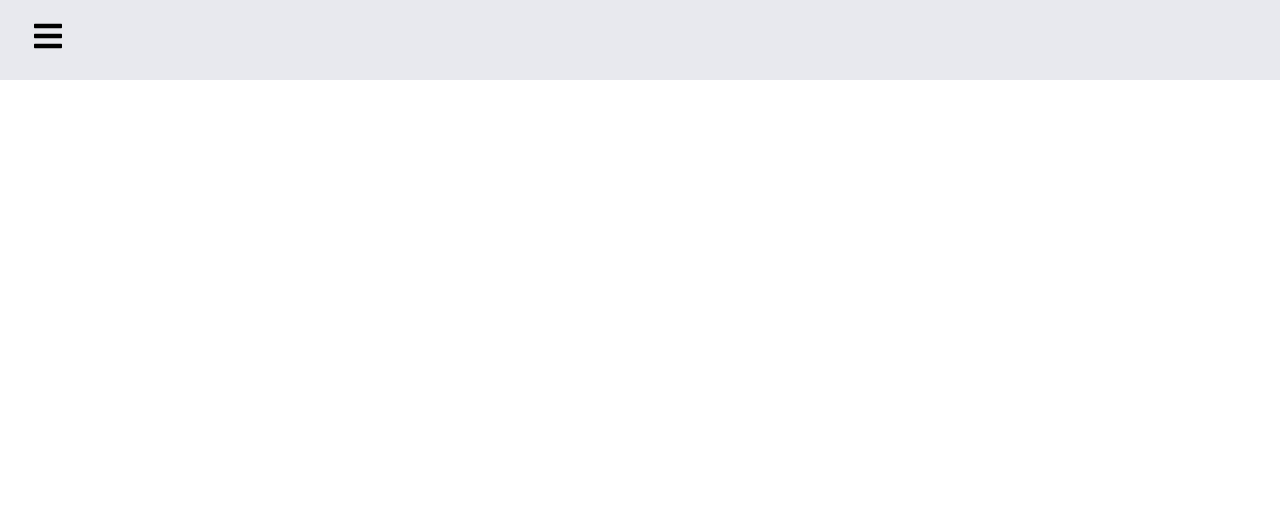
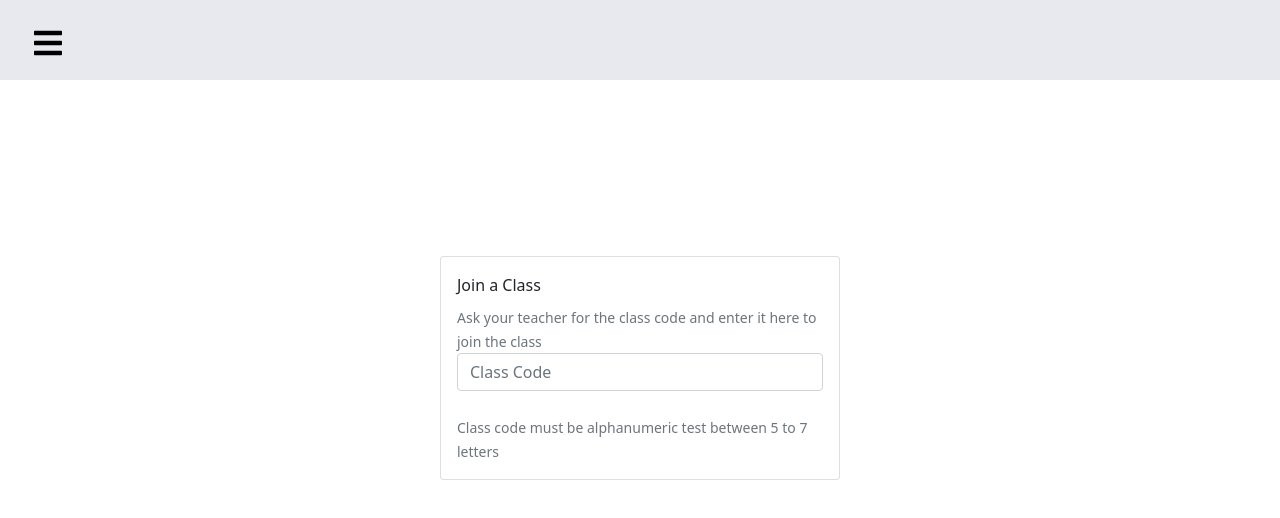
Before and after one commit to froheel/Classroom, a React (Create React App) app in the folder react-classroom/: page /Joinclass in a window 1280 px wide. Shown: the top 518 px of the page. Built offline with nearby package versions, Linux system fonts and the light colour scheme; the HTML template or start-up script is replaced by a standard one.

Commit message:
Added Join Class page with frontend validation

```diff
--- a/react-classroom/src/App.css
+++ b/react-classroom/src/App.css
@@ -36,3 +36,7 @@
     transform: rotate(360deg);
   }
 }
+
+.main {
+  height: 30em;
+}
--- a/react-classroom/src/App.js
+++ b/react-classroom/src/App.js
@@ -3,6 +3,10 @@ import Sidebar from './components/Sidebar'
 import Home from './pages/Home'
 import Classes from './pages/Classes'
 import Assignments from './pages/Assignments'
+import Joinclass from './pages/Joinclass'
+import 'bootstrap/dist/css/bootstrap.css'
+import './App.css'
+
 function App() {
   return (
     <>
@@ -12,7 +16,7 @@ function App() {
         <Route path='/' exact component={Home}/>
         <Route path='/Classes' exact component={Classes}/>
         <Route path='/Assignments' exact component={Assignments}/>
-
+        <Route path='/Joinclass' exact component={Joinclass}/>
       </Switch>
     </Router>
     </>
--- a/react-classroom/src/components/SidebarData.js
+++ b/react-classroom/src/components/SidebarData.js
@@ -2,6 +2,7 @@ import React from 'react'
 import * as AiIcons from "react-icons/ai";
 import * as IoIcons from "react-icons/io";
 import * as SiIcons from "react-icons/si";
+import * as CgIcons from "react-icons/cg";
 
 
 export const SidebarData = [
@@ -22,5 +23,11 @@ export const SidebarData = [
         path: '/Assignments',
         icon: <IoIcons.IoIosPaper/>,
         cName: 'nav-text'
+    },
+    {
+        title: 'Join a Class',
+        path: '/Joinclass',
+        icon: <CgIcons.CgEnter/>,
+        cName: 'nav-text'
     }
 ]
--- /dev/null
+++ b/react-classroom/src/pages/Joinclass.js
@@ -0,0 +1,54 @@
+import { Form, Card, Row, Col} from 'react-bootstrap'
+import {useState} from 'react';
+
+function Joinclass() {
+
+    const [classCode, setClassCode] = useState("");
+    const [testPass, setPass] = useState(false);
+    const submitData = () => {
+        console.log(classCode);
+        if (classCode.length >= 5 && classCode.length <= 7){
+            setPass(true);
+        }
+    }
+    return (
+      <div className="mx-3 my-5 main">
+        <Row className="h-100">
+          <Col></Col>
+          <Col className="my-auto">
+            <Card>
+              <Card.Body>
+                <Form onSubmit={(e) => {
+                    e.preventDefault();
+                    submitData();
+                }}>
+                  <Form.Group controlId="classcode">
+                    <Form.Label>Join a Class</Form.Label>
+                    <br></br>
+                    <Form.Text>
+                      Ask your teacher for the class code and enter it here to join the class
+                    </Form.Text>
+                    <Form.Control type="text" placeholder="Class Code" value={classCode} onChange={(e) => {setClassCode(e.target.value)}}/>
+                    <br></br>
+                    <Form.Text className="text-bold">
+                     Class code must be alphanumeric test between 5 to 7 letters
+                    </Form.Text>
+                  </Form.Group>
+                </Form>
+                {testPass ?
+                <p className='text-success'>
+
+                    test pass
+                </p>
+                : null
+                }
+              </Card.Body>
+            </Card>
+          </Col>
+          <Col></Col>
+        </Row>
+      </div>
+    );
+}
+
+export default Joinclass
```
Also changed, not shown: react-classroom/src/pages/Createclass.js (added, +11 -0 lines).
